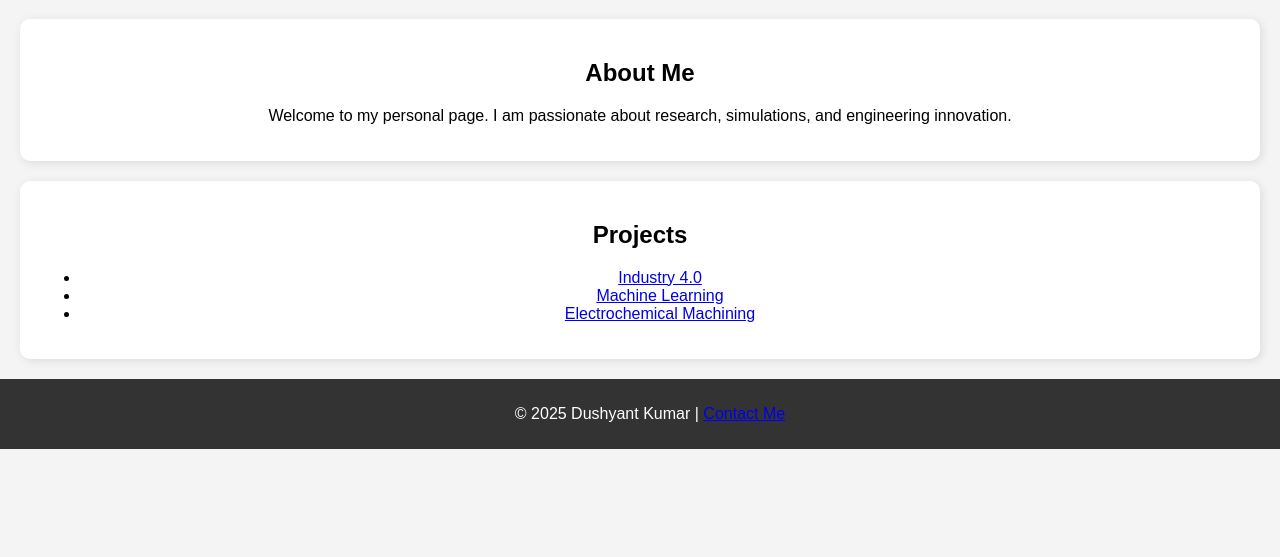
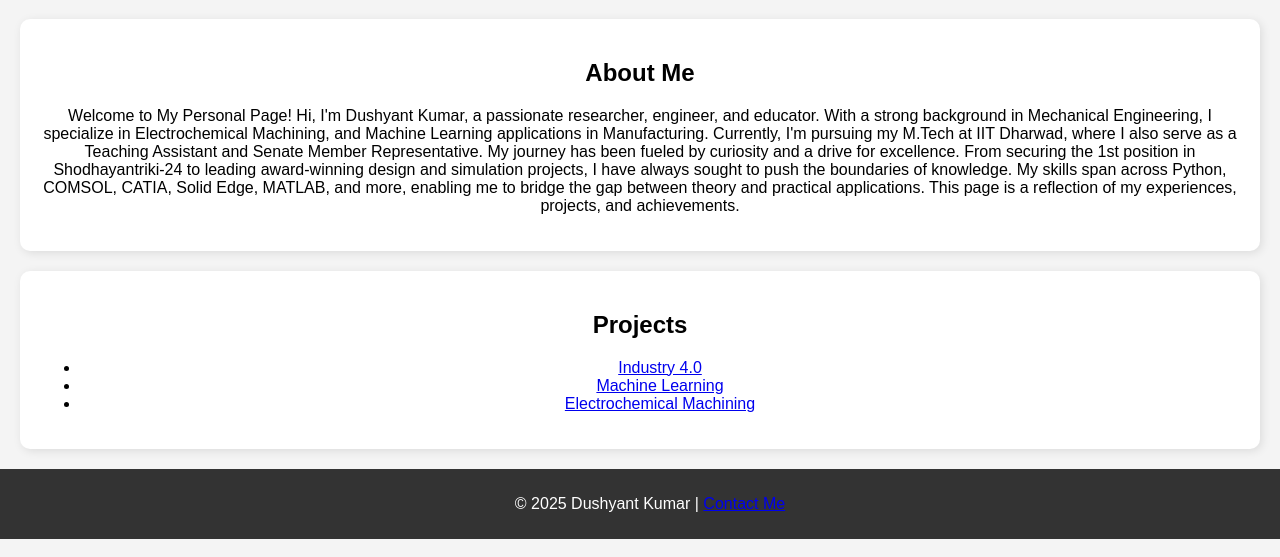
Before and after one commit to dushyantmt01iit/About, a plain HTML site: page index.html in a window 1280 px wide. Shown: the part 243-800 px from the top of the page. Drawn offline with Linux system fonts and the light colour scheme.

Commit message:
Update index.html

```diff
--- a/index.html
+++ b/index.html
@@ -18,7 +18,13 @@
 
     <section>
         <h2>About Me</h2>
-        <p>Welcome to my personal page. I am passionate about research, simulations, and engineering innovation.</p>
+        <p>Welcome to My Personal Page!
+
+Hi, I'm Dushyant Kumar, a passionate researcher, engineer, and educator. With a strong background in Mechanical Engineering, I specialize in Electrochemical Machining, and Machine Learning applications in Manufacturing. Currently, I'm pursuing my M.Tech at IIT Dharwad, where I also serve as a Teaching Assistant and Senate Member Representative.
+
+My journey has been fueled by curiosity and a drive for excellence. From securing the 1st position in Shodhayantriki-24 to leading award-winning design and simulation projects, I have always sought to push the boundaries of knowledge. My skills span across Python, COMSOL, CATIA, Solid Edge, MATLAB, and more, enabling me to bridge the gap between theory and practical applications.
+
+This page is a reflection of my experiences, projects, and achievements.</p>
     </section>
 
     <section>
```
